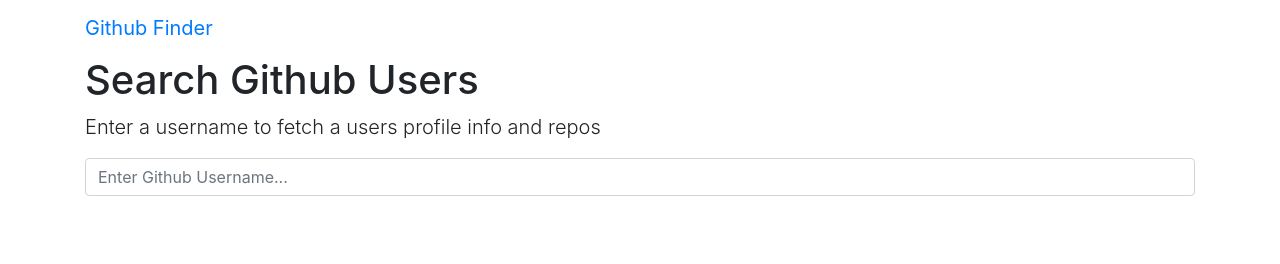
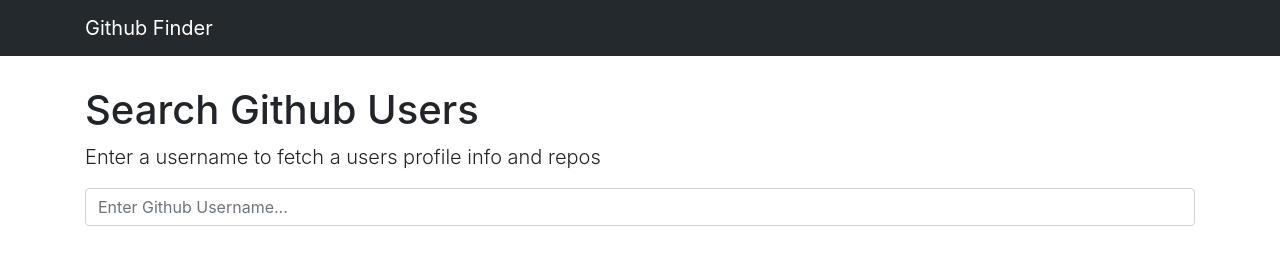
Before and after one commit to DaliChao/GithubFinder, a plain HTML site: page index.html in a window 1280 px wide. Drawn offline with nearby package versions, Linux system fonts and the light colour scheme.

Commit message:
Update style.css

```diff
--- a/css/style.css
+++ b/css/style.css
@@ -13,3 +13,10 @@
     margin-top: 30px;
     margin-bottom: 20px;
 }
+nav.navbar{
+  background:#24292e;
+  margin-bottom:30px;
+}
+nav a.navbar-brand{
+ color:#fff;
+}
```
